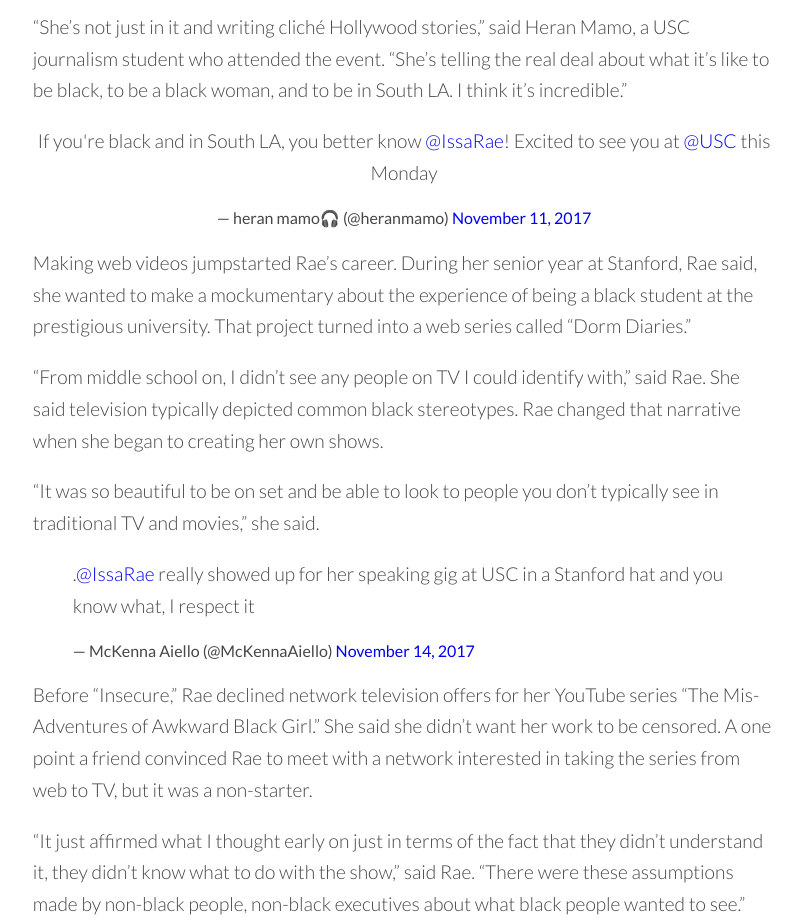
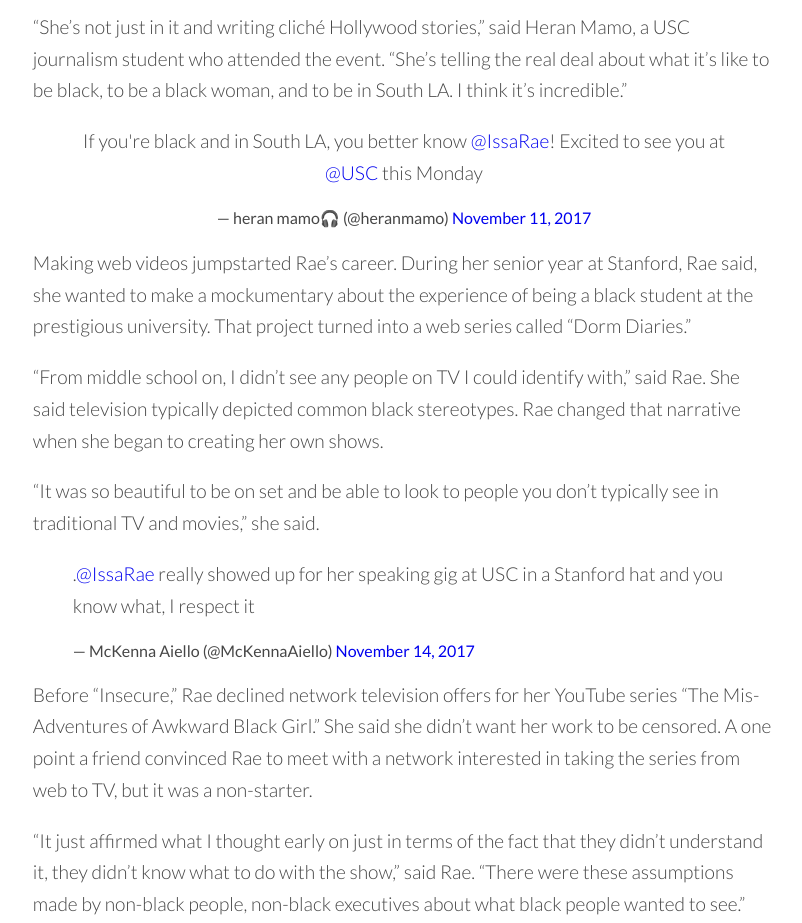
Before and after one commit to USC-Interactives-Desk/gentrification-project, a plain HTML site: page category-03.html in a window 1280 px wide. Shown: the part 2620-3543 px from the top of the page, without its empty margins (236-1038 px from the left). Drawn offline with Linux system fonts and the light colour scheme; a script that the page names is missing.

Commit message:
Twitter embed width

```diff
--- a/category-03.html
+++ b/category-03.html
@@ -157,7 +157,7 @@
 
                 <p>&ldquo;She&rsquo;s not just in it and writing clich&eacute; Hollywood stories,&rdquo; said Heran Mamo, a USC journalism student who attended the event. &ldquo;She&rsquo;s telling the real deal about what it&rsquo;s like to be black, to be a black woman, and to be in South LA. I think it&rsquo;s incredible.&rdquo;</p>
 
-                <div class="twquote" style="with:460px;margin:0px auto; text-align:center;"<blockquote class="twitter-tweet" data-lang="en"><p lang="en" dir="ltr">If you&#39;re black and in South LA, you better know <a href="https://twitter.com/IssaRae?ref_src=twsrc%5Etfw">@IssaRae</a>! Excited to see you at <a href="https://twitter.com/USC?ref_src=twsrc%5Etfw">@USC</a> this Monday</p>&mdash; heran mamo🎧 (@heranmamo) <a href="https://twitter.com/heranmamo/status/929432556151308288?ref_src=twsrc%5Etfw">November 11, 2017</a></blockquote>
+                <div class="twquote" style="with:460px;margin:0px auto; text-align:center;"><blockquote class="twitter-tweet" data-lang="en"><p lang="en" dir="ltr">If you&#39;re black and in South LA, you better know <a href="https://twitter.com/IssaRae?ref_src=twsrc%5Etfw">@IssaRae</a>! Excited to see you at <a href="https://twitter.com/USC?ref_src=twsrc%5Etfw">@USC</a> this Monday</p>&mdash; heran mamo🎧 (@heranmamo) <a href="https://twitter.com/heranmamo/status/929432556151308288?ref_src=twsrc%5Etfw">November 11, 2017</a></blockquote>
             <script async src="https://platform.twitter.com/widgets.js" charset="utf-8"></script></div>
 
                 <p>Making web videos jumpstarted Rae&rsquo;s career. During her senior year at Stanford, Rae said, she wanted to make a mockumentary about the experience of being a black student at the prestigious university. That project turned into a web series called &ldquo;Dorm Diaries.&rdquo;</p>
```
